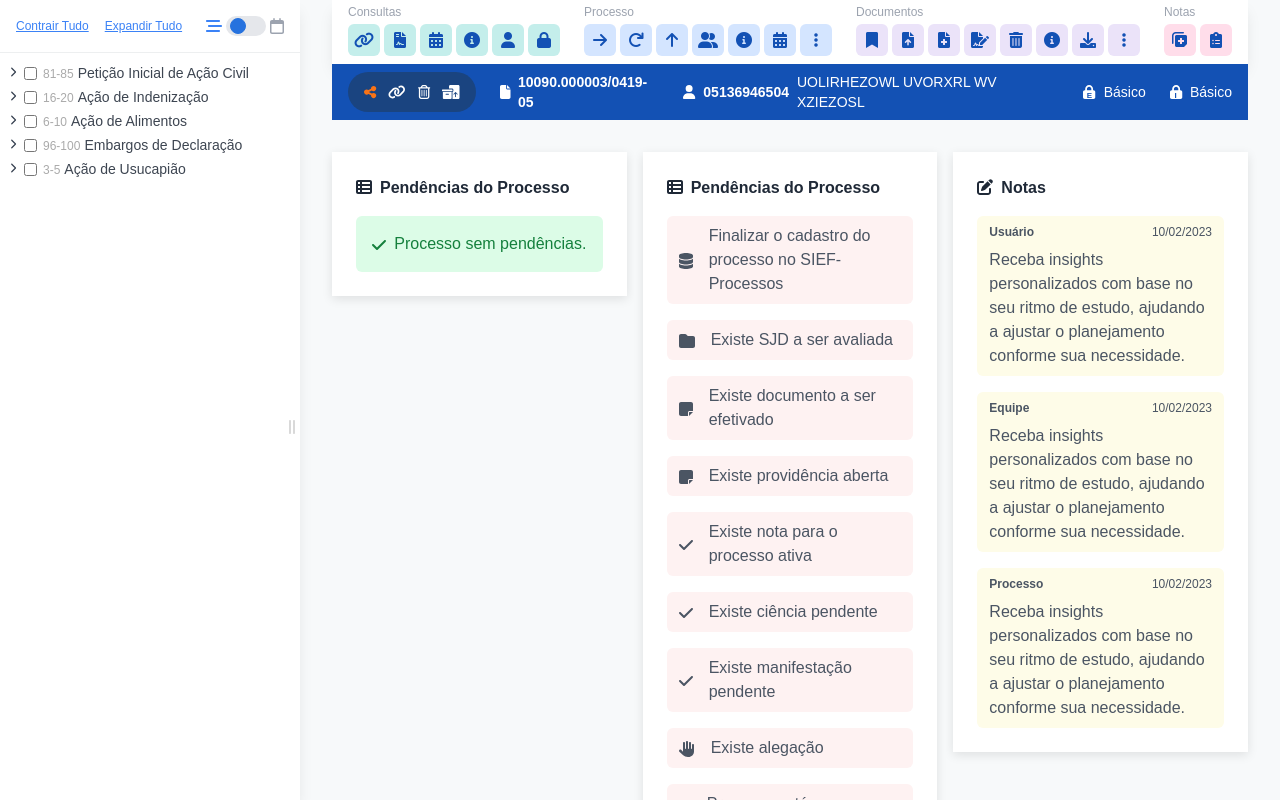
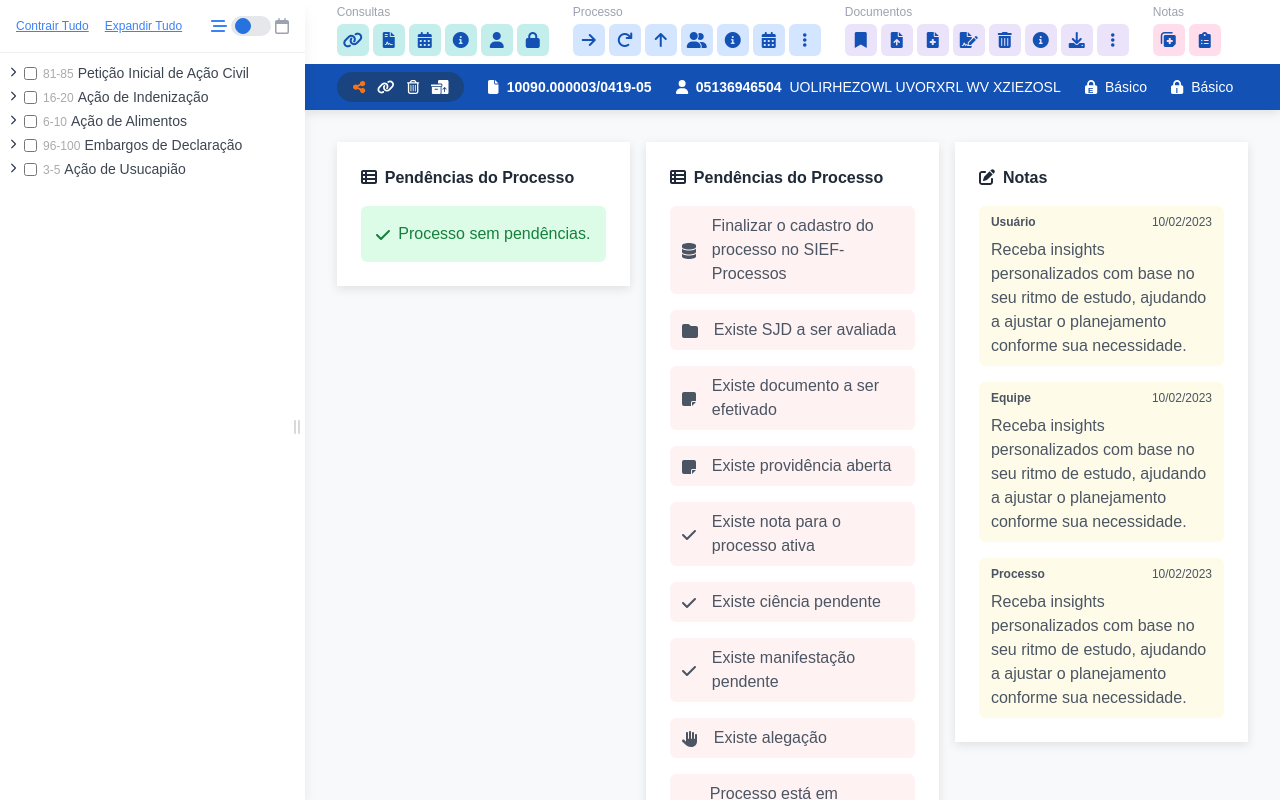
Before and after one commit to guilhermeteles/eprocesso, a React (Vite) app: page / in a window 1280 px wide. Built offline with nearby package versions, Linux system fonts and the light colour scheme.

Commit message:
header full width

```diff
--- a/src/components/Nav.jsx
+++ b/src/components/Nav.jsx
@@ -25,8 +25,8 @@ const Nav = () => {
   };
 
   return (
-    <div className=''>
-      <nav className="flex gap-6 bg-white mx-8 px-4 shadow-lg">
+    <div className='shadow-[0_3px_10px_rgb(0,0,0,0.1)]'>
+      <nav className="flex gap-6 bg-white px-8">
         {/* Group 1 */}
         <div className="flex flex-col mb-2">
           <label className="text-gray-400 text-xs my-1 font-medium">Consultas</label>
@@ -195,7 +195,7 @@ const Nav = () => {
 
 
       </nav>
-      <div className='bg-[#1351B4] w-100 mx-8 px-4 py-2 flex gap-6 text-sm'>
+      <div className='bg-[#1351B4] w-100 px-8 py-2 flex gap-6 text-sm'>
         <div className='bg-[#1A4480] py-2 flex rounded rounded-full text-white items-center px-4 gap-3'>
           <FontAwesomeIcon
             icon={faShareAlt}
```
